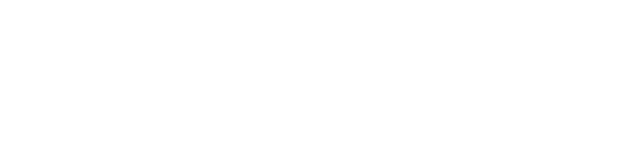
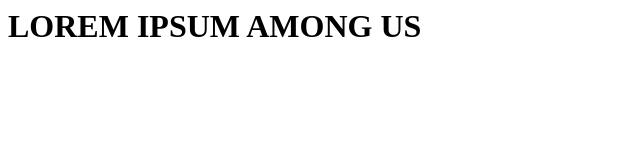
Before and after one commit to rianhadiutama/Praktikum-Implementasi-Perangkat-Lunak, a plain HTML site: page index.html in a window 1280 px wide. Shown: the whole page, without its empty margins (0-640 px from the left). Drawn offline with Linux system fonts and the light colour scheme.

Commit message:
Menambah Paragraf

```diff
--- a/index.html
+++ b/index.html
@@ -2,5 +2,9 @@
     <head>
         <title>HELLO SOURCETREE</title>
     </head>
-
+    <body>
+        <h1>
+            LOREM IPSUM AMONG US
+        </h1>
+    </body>
 </html>
```
